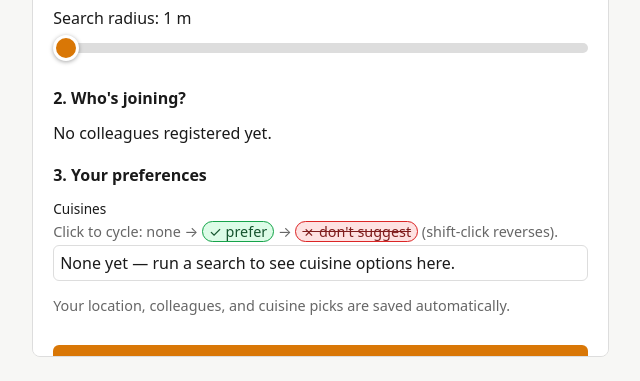
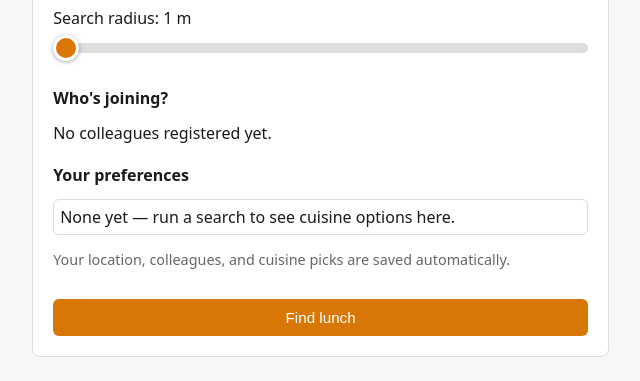
Before and after one commit to magnushacker/grub-roulette, a FastAPI app: page / in a window 1280 px wide. Shown: the part 547-928 px from the top of the page, without its empty margins (19-659 px from the left). Run offline with FastAPI, Linux system fonts and the light colour scheme; the visitor is signed in with stand-in values (Sample User, id 1); tables that the repository leaves empty hold one stand-in row (values such as "Sample post"); data that the repository does not hold is empty; some libraries are stand-ins or nearby versions.

Commit message:
Refactor dashboard HTML structure and content

```diff
--- a/app/templates/dashboard.html
+++ b/app/templates/dashboard.html
@@ -3,22 +3,20 @@
 {% block content %}
 <div class="layout">
     <section class="panel">
-        <h2>1. Pick your starting point</h2>
+        <h2>Pick your starting point</h2>
         <p class="hint">Click the map to drop a pin, or search an address.</p>
         <div id="map"></div>
         <label>Search radius: <span id="radius-value">{{ default_radius_m }}</span> m
             <input type="range" id="radius" min="300" max="2000" step="50" value="{{ default_radius_m }}">
         </label>
 
-        <h2>2. Who's joining?</h2>
+        <h2>Who's joining?</h2>
         <div id="companions" class="companions-list">Loading colleagues...</div>
         <select id="companion-picker">
             <option value="">Add a colleague from another location...</option>
         </select>
 
-        <h2>3. Your preferences</h2>
-        <span class="chip-list-label" id="cuisine-prefs-label">Cuisines</span>
-        <p class="hint chip-list-hint">Click to cycle: none &rarr; <span class="chip-legend" data-state="prefer">&#10003; prefer</span> &rarr; <span class="chip-legend" data-state="avoid">&#10007; don't suggest</span> (shift-click reverses).</p>
+        <h2>Your preferences</h2>
         <div id="cuisine-prefs" class="chip-list" role="group" aria-labelledby="cuisine-prefs-label">Loading cuisines...</div>
         <p class="hint">Your location, colleagues, and cuisine picks are saved automatically.</p>
 
```
